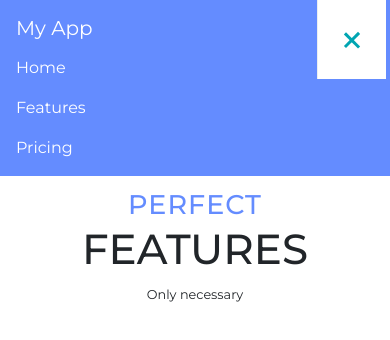
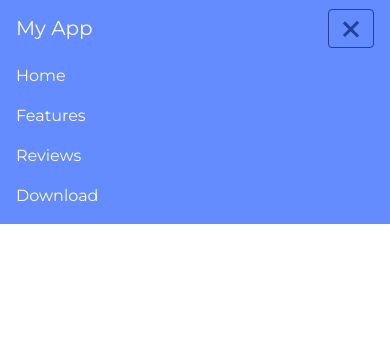
Before and after one commit to ylaca/ylaca.github.io, a website: page index.html in a window 390 px wide. Both pictures are taken after a click on the button "Toggle navigation". Drawn offline with Linux system fonts and the light colour scheme.

Commit message:
small enhancements

```diff
--- a/index.html
+++ b/index.html
@@ -16,22 +16,25 @@
 	<nav class="navbar navbar-expand-md main-nav">
 		<a class="navbar-brand" href="#">My App</a>
 		<button class="navbar-toggler" type="button" data-toggle="collapse" data-target="#navbarText" aria-controls="navbarText" aria-expanded="false" aria-label="Toggle navigation">
-			<div class="burger-container">
+			<div class="hamburger-menu">
 				<div class="bar1"></div>
 				<div class="bar2"></div>
 				<div class="bar3"></div>
 			</div>
 		</button>
-		<div class="collapse navbar-collapse" id="navbarText">
+		<div class="collapse navbar-collapse main-menu" id="navbarText">
 			<ul class="navbar-nav mr-auto">
 				<li class="nav-item">
-					<a class="nav-link" href="#">Home <span class="sr-only">(current)</span></a>
+					<a class="nav-link" href="#">Home</a>
 				</li>
 				<li class="nav-item">
 					<a class="nav-link" href="#">Features</a>
 				</li>
 				<li class="nav-item">
-					<a class="nav-link" href="#">Pricing</a>
+					<a class="nav-link" href="#">Reviews</a>
+				</li>
+				<li class="nav-item">
+					<a class="nav-link" href="#">Download</a>
 				</li>
 			</ul>
 		</div>
--- a/js/main.js
+++ b/js/main.js
@@ -2,8 +2,7 @@ $( document ).ready(function() {
 
   // Toogle Hamburger Menu
   $(".navbar-toggler").on("click", function() {
-    console.log("plm");
-    $(".burger-container").toggleClass('change');
+    $(".hamburger-menu").toggleClass('change');
   });
 
 });
--- a/scss/styles.scss
+++ b/scss/styles.scss
@@ -12,31 +12,23 @@ $white: #ffffff;
 $primary-blue: #648cff;
 $accent-blue: #234197;
 
-.burger-container {
-	display: inline-block;
-	cursor: pointer;
-	margin-right: -20px;
-	background-color: #fff;
-	border-left: 1px solid #ebeef0;
-	padding: 25px 24px;
-	position: absolute;
-	right: 24px;
-	top: 0;
-	z-index: 100;
+// Hamburger menu start
+.navbar-toggler {
+	border-color: $accent-blue;
+}
 
+.hamburger-menu {
 	.bar1,
 	.bar2,
 	.bar3 {
 		width: 20px;
 		height: 3px;
-		background-color: #00a5b2;
+		background-color: $accent-blue;
 		margin: 5px 0;
-		transition: .4s
+		transition: .4s;
 	}
 
 	&.change {
-		background-color: #fff;
-
 		.bar1 {
 			transform: rotate(-45deg) translate(-6px, 6px)
 		}
@@ -50,6 +42,7 @@ $accent-blue: #234197;
 		}
 	}
 }
+// Hamburger menu end
 
 .main-nav {
 	color: $white;
@@ -57,6 +50,25 @@ $accent-blue: #234197;
 
 	a {
 		color: $white;
+	}
+
+	.navbar-toggler {
+		outline: none;
+	}
+
+	.navbar-nav {
+		padding: 0 16px 8px;
+	}
+
+	@media (max-width: 992px) {
+		.main-menu {
+			position: absolute;
+			top: 56px;
+			left: 0;
+			z-index: 100;
+			background-color: $primary-blue;
+			width: 100%;
+		}
 	}
 }
 
```
Also changed, not shown: css/styles.css.
